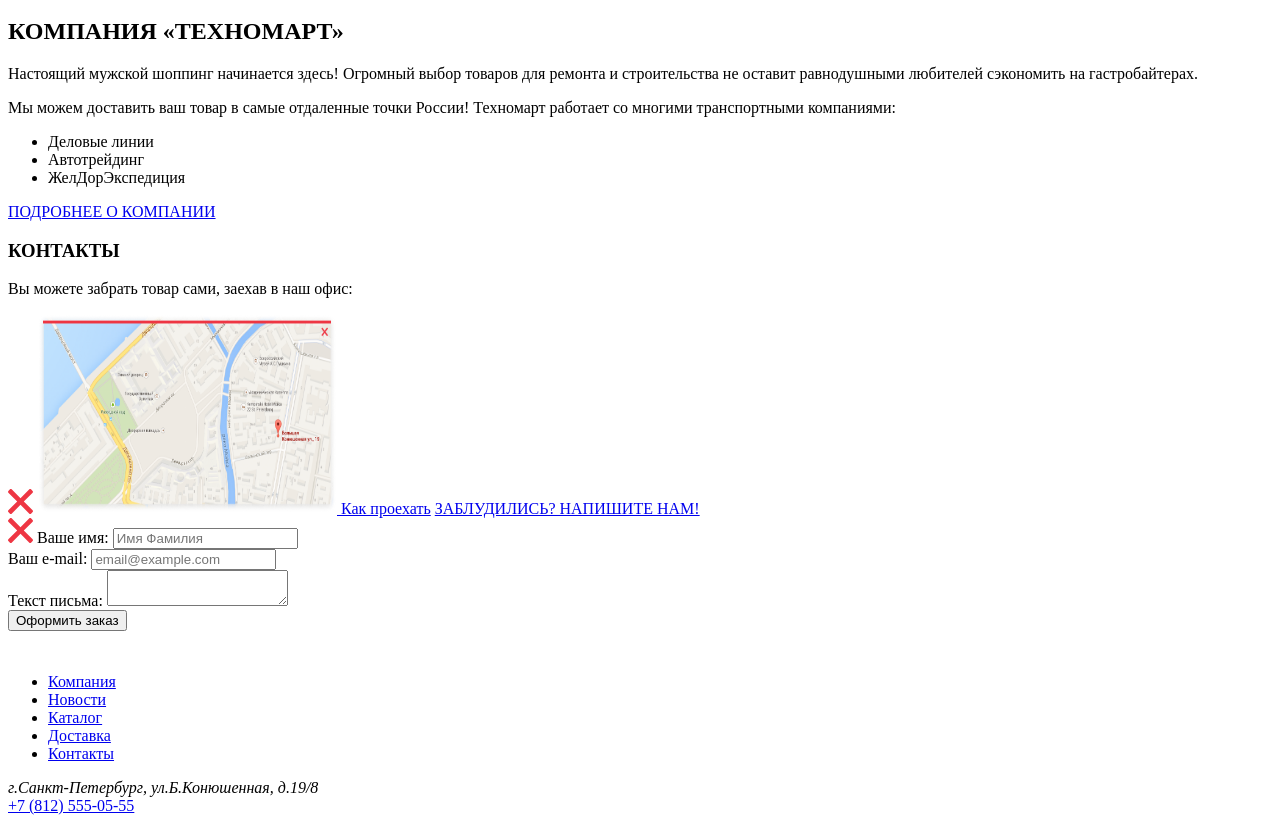
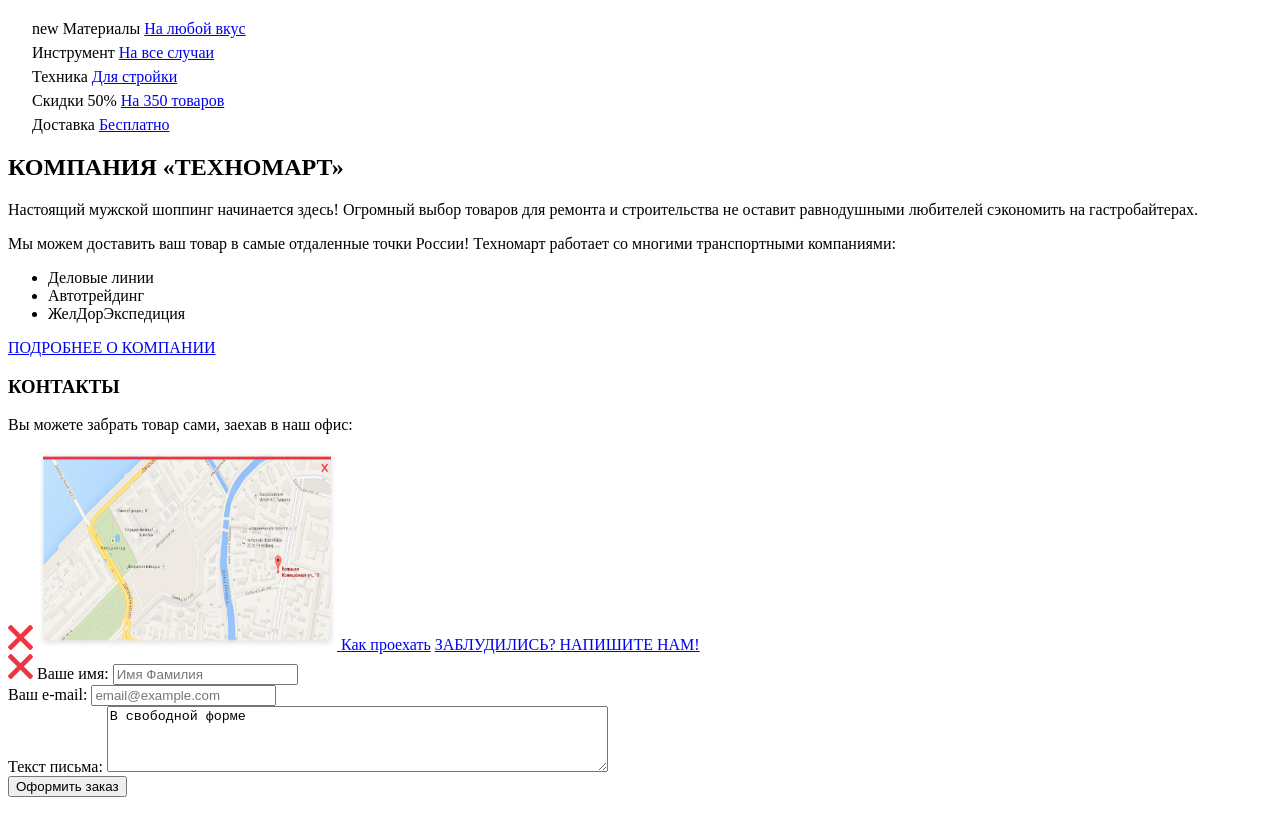
Before and after one commit to YuriiHamii/1028089-technomart-28, a plain HTML site: page index.html in a window 1280 px wide. Shown: the part 288-1110 px from the top of the page. Drawn offline with Linux system fonts and the light colour scheme.

Commit message:
Продолжаем разметку_исправление замечаний_31.05.20
Продолжаем разметку_исправление замечаний_31.05.20

```diff
--- a/index.html
+++ b/index.html
@@ -49,6 +49,34 @@
 
 <main>
 
+<section>
+   <div>
+    <img src="img/icon-1.svg" alt="Материалы" width="20" height="20">
+    <span class="new">new</span>
+    <span class="promo-items">Материалы</span>
+    <a class="promo-catalog" href="blanc.html">На любой вкус</a>
+   </div>
+   <div>
+    <img src="img/icon-2.svg" alt="Инструмент" width="20" height="20">
+    <span class="promoitems">Инструмент</span>
+    <a class="promo-catalog" href="blanc.html">На все случаи</a>
+   </div>
+   <div>
+    <img src="img/icon-3.svg" alt="Техника" width="20" height="20">
+    <span class="promo-items">Техника</span>
+    <a class="promo-catalog" href="blanc.html">Для стройки</a>
+   </div>
+   <div>
+    <img src="img/icon-4.svg" alt="Скидки 50%" width="20" height="20">
+    <span class="promo-items">Скидки 50%</span>
+    <a class="promo-catalog" href="blanc.html">На 350 товаров</a>
+   </div>
+   <div>
+    <img src="img/icon-5.svg" alt="Доставка" width="20" height="20">
+    <span class="promo-items">Доставка</span>
+    <a class="promo-catalog" href="blanc.html">Бесплатно</a>
+   </div>
+</section>
 
 <section>
     <h2>КОМПАНИЯ «ТЕХНОМАРТ»</h2>
@@ -74,26 +102,27 @@
        <img src="img/map-popup.png" alt="Карта, как к нам проехать" width="300" height="200">
      Как проехать</a>
      <a href = "blanc.html">ЗАБЛУДИЛИСЬ? НАПИШИТЕ НАМ!</a>
-</div>
 </section>
 
-<section class="popup" onclick="myFunction()">
-    <h3 hidden="Обратная связь">Обратная связь</h3>
+<section class="comment-text">
+    <h3 hidden="communication">Обратная связь</h3>
          <div>
-          <img src="img/icon-close.svg" alt="Закрыть окно" width="25" height="25">
-           <span>Ваше имя:</span>
-           <input type="text" name="NameSurname" placeholder="Имя Фамилия">
+             <img src="img/icon-close.svg" alt="Закрыть окно" width="25" height="25">
+             <label class="name-label" for="textNameSurname">Ваше имя:</label>
+             <input type="text" id="textNameSurname" name="NameSurname" placeholder="Имя Фамилия">
+
          </div>
          <div>
-           <span>Ваш e-mail:</span>
-           <input type="text" name="eMail" placeholder="email@example.com">
+             <label class="eMail-label" for="eMail-textarea">Ваш e-mail:</label>
+             <input type="text" id="eMail-textarea" name="eMail" placeholder="email@example.com">
+        </div>
+           <div>
+              <label class="letter-label" for="letter-textarea">Текст письма:</label>
+              <textarea id="letter-textarea" name="letter-textarea" rows="4" cols="60">В свободной форме</textarea>
+              <br>
+           <input type="submit" value="Оформить заказ">
          </div>
-           <div>
-           <span>Текст письма:</span>
-           <textarea></textarea>
-         </div>
-    <button>Оформить заказ</button>
-  </section>
+      </section>
 </main>
 
 
```
